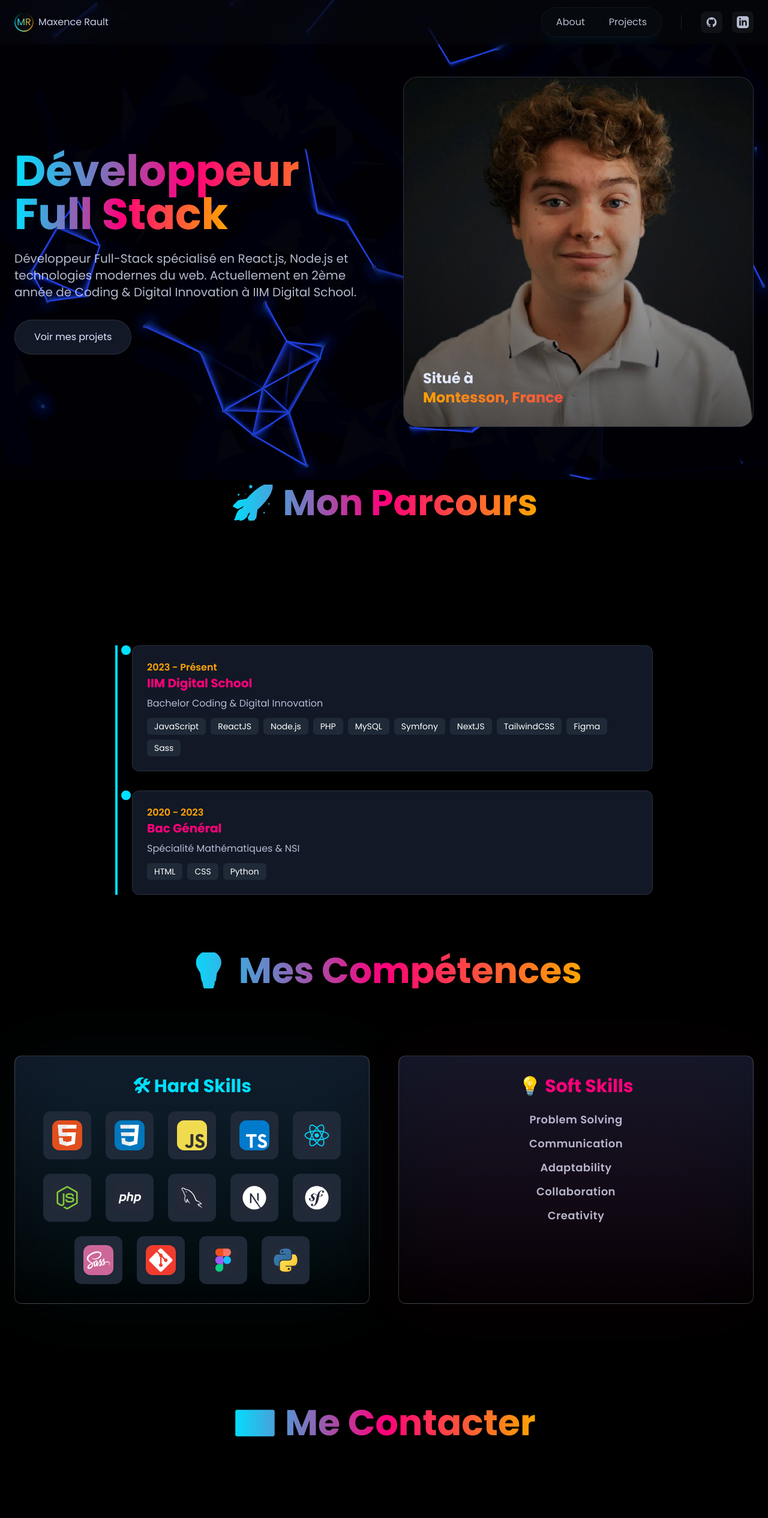
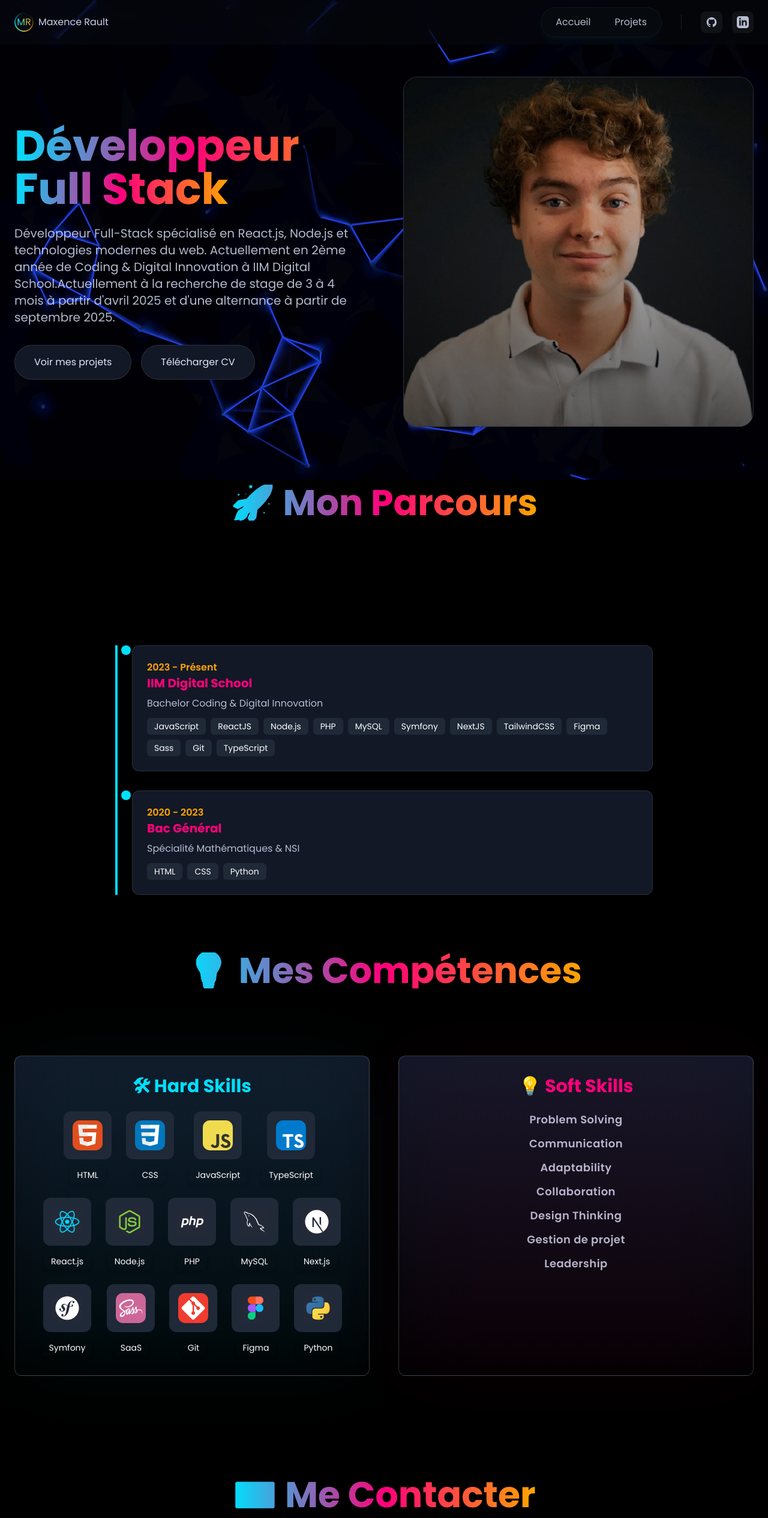
Before and after one commit to MaxenceRault/portfolio, a Next.js app: page / in a window 1280 px wide. Shown: the top 2531 px of the page at 60% size. Built offline with nearby package versions, Linux system fonts and the light colour scheme.

Commit message:
fix hover hardskill , localisation optionnel et Readme

```diff
--- a/components/Hero/hardSkill.tsx
+++ b/components/Hero/hardSkill.tsx
@@ -1,17 +1,10 @@
 "use client";
 import { motion } from "framer-motion";
 import Image from "next/image";
-import { useState } from "react";
 
 export default function HardSkill({ name, icon }: { name: string; icon: string }) {
-  const [isHovered, setIsHovered] = useState(false);
-
   return (
-    <motion.div
-      className="relative flex flex-col items-center"
-      onMouseEnter={() => setIsHovered(true)}
-      onMouseLeave={() => setIsHovered(false)}
-    >
+    <motion.div className="relative flex flex-col items-center">
       <motion.div
         className="w-20 h-20 p-3 rounded-xl bg-gray-800 flex items-center justify-center cursor-pointer border border-transparent"
         whileHover={{
@@ -23,18 +16,11 @@ export default function HardSkill({ name, icon }: { name: string; icon: string }
       >
         <Image src={icon} alt={name} width={50} height={50} />
       </motion.div>
-
-      {isHovered && (
-        <motion.span
-          initial={{ opacity: 0, y: 10 }}
-          animate={{ opacity: 1, y: 0 }}
-          exit={{ opacity: 0, y: 10 }}
-          transition={{ duration: 0.3 }}
-          className="mt-3 text-sm text-white bg-black px-3 py-1 rounded-md shadow-md"
-        >
-          {name}
-        </motion.span>
-      )}
+      <motion.span
+        className="mt-3 text-sm text-white bg-none px-3 py-1 rounded-md shadow-md"
+      >
+        {name}
+      </motion.span>
     </motion.div>
   );
 }
--- a/components/Hero/heroEducation.tsx
+++ b/components/Hero/heroEducation.tsx
@@ -6,7 +6,7 @@ const educationData = [
         year: "2023 - Présent",
         title: "IIM Digital School",
         description: "Bachelor Coding & Digital Innovation",
-        tech: ["JavaScript", "ReactJS", "Node.js", "PHP", "MySQL", "Symfony", "NextJS", "TailwindCSS", "Figma", "Sass"],
+        tech: ["JavaScript", "ReactJS", "Node.js", "PHP", "MySQL", "Symfony", "NextJS", "TailwindCSS", "Figma", "Sass", "Git", "TypeScript"]
     },
     {
         year: "2020 - 2023",
--- a/components/Hero/heroImage.tsx
+++ b/components/Hero/heroImage.tsx
@@ -35,7 +35,7 @@ export default function HeroImage() {
         />
         <div className="absolute inset-0 bg-gradient-to-t from-black/60 to-transparent" />
 
-        {/* Location Text */}
+        {/* Text de lcalisation ( optionnel )
         <motion.div
           initial={{ opacity: 0 }}
           animate={{ opacity: 1 }}
@@ -61,7 +61,7 @@ export default function HeroImage() {
               Montesson, France
             </motion.span>
           </div>
-        </motion.div>
+        </motion.div> */}
       </motion.div>
     </div>
   );
--- a/components/Hero/heroSkills.tsx
+++ b/components/Hero/heroSkills.tsx
@@ -8,7 +8,7 @@ const hardSkills = [
     { name: "CSS", icon: "/icons/CSS.svg" },
     { name: "JavaScript", icon: "/icons/JavaScript.svg" },
     { name: "TypeScript", icon: "/icons/TypeScript.svg" },
-    { name: "React", icon: "/icons/React-Dark.svg" },
+    { name: "React.js", icon: "/icons/React-Dark.svg" },
     { name: "Node.js", icon: "/icons/NodeJS-Dark.svg" },
     { name: "PHP", icon: "/icons/PHP-Dark.svg" },
     { name: "MySQL", icon: "/icons/MySQL-Dark.svg" },
@@ -25,7 +25,9 @@ const hardSkills = [
     "Communication",
     "Adaptability",
     "Collaboration",
-    "Creativity",
+    "Design Thinking",
+    "Gestion de projet",
+    "Leadership",
   ];
 
   return (
@@ -38,7 +40,7 @@ const hardSkills = [
         viewport={{ once: true }}
         className="relative bg-gradient-to-b from-gray-900 to-black p-8 rounded-xl shadow-lg border border-white/20"
       >
-        {/* Effet de lueur */}
+
         <div className="absolute inset-0 bg-primary/10 blur-3xl opacity-40"></div>
 
         <h2 className="text-3xl font-bold text-primary mb-6 text-center">🛠 Hard Skills</h2>
@@ -58,7 +60,7 @@ const hardSkills = [
         viewport={{ once: true }}
         className="relative bg-gradient-to-b from-gray-900 to-black p-8 rounded-xl shadow-lg border border-white/20"
       >
-        {/* Effet de lueur */}
+
         <div className="absolute inset-0 bg-secondary/10 blur-3xl opacity-40"></div>
 
         <h2 className="text-3xl font-bold text-secondary mb-6 text-center">💡 Soft Skills</h2>
--- a/components/Hero/heroText.tsx
+++ b/components/Hero/heroText.tsx
@@ -34,10 +34,14 @@ export default function HeroText() {
         transition={{ duration: 0.8, delay: 1.1 }}
         className="text-xl text-content/80 mb-8"
       >
-        Développeur Full-Stack spécialisé en React.js, Node.js et technologies modernes du web.
-        Actuellement en 2ème année de Coding & Digital Innovation à IIM Digital School.
+        Développeur Full-Stack spécialisé en React.js, Node.js et technologies
+        modernes du web. Actuellement en 2ème année de Coding & Digital
+        Innovation à IIM Digital School.Actuellement à la recherche de stage de
+        3 à 4 mois à partir d'avril 2025 et d'une alternance à partir de
+        septembre 2025.
       </motion.p>
 
+      <div className="flex space-x-4">
         <Link href="/projects">
           <motion.button
             initial={{ opacity: 0, y: 20 }}
@@ -52,6 +56,22 @@ export default function HeroText() {
             <div className="absolute inset-0 bg-gradient-to-r from-primary/10 to-tertiary/10 opacity-0 group-hover:opacity-100 transition-opacity" />
           </motion.button>
         </Link>
+
+        <Link href="/pdf/Maxence_Rault_CV.pdf" download target="_blank">
+          <motion.button
+            initial={{ opacity: 0, y: 20 }}
+            animate={{ opacity: 1, y: 0 }}
+            transition={{ duration: 0.8, delay: 1.2 }}
+            whileHover={{ scale: 1.05, transition: { duration: 0.2 } }}
+            className="relative overflow-hidden px-8 py-4 rounded-full bg-surface border border-white/10 hover:border-primary/30 transition-all group"
+          >
+            <span className="text-content group-hover:text-primary transition-colors">
+              Télécharger CV
+            </span>
+            <div className="absolute inset-0 bg-gradient-to-r from-primary/10 to-tertiary/10 opacity-0 group-hover:opacity-100 transition-opacity" />
+          </motion.button>
+        </Link>
+      </div>
     </motion.div>
   );
 }
--- a/components/navbar.tsx
+++ b/components/navbar.tsx
@@ -6,10 +6,8 @@ import { GithubIcon, LinkedInIcon } from "./social-icons";
 import { Bars3Icon, XMarkIcon } from "@heroicons/react/24/outline";
 
 const navItems = [
-  { name: "About", href: "/" },
-  { name: "Projects", href: "/projects" },
-
-
+  { name: "Accueil", href: "/" },
+  { name: "Projets", href: "/projects" },
 ];
 
 const socialLinks = {
@@ -60,6 +58,7 @@ export default function Navbar() {
                 href={socialLinks.github}
                 className="p-2 rounded-lg bg-white/5 hover:bg-primary/10
                 transition-colors group"
+                target="_blank"
               >
                 <GithubIcon
                   className="h-5 w-5 text-content/80
@@ -70,6 +69,7 @@ export default function Navbar() {
                 href={socialLinks.linkedin}
                 className="p-2 rounded-lg bg-white/5 hover:bg-primary/10
                 transition-colors group"
+                target="_blank"
               >
                 <LinkedInIcon
                   className="h-5 w-5 text-content/80
--- a/hooks/particle.tsx
+++ b/hooks/particle.tsx
@@ -17,9 +17,9 @@ class Particle {
       x: (Math.random() - 0.5) * 2,
       y: (Math.random() - 0.5) * 2
     };
-    this.radius = Math.random() * 2.2 + 1.2; // Légère augmentation de la taille
-    this.color = `rgba(20, 40, 100, 0.95)`; // Bleu nuit légèrement plus clair
-    this.glowColor = `rgba(50, 120, 255, 0.9)`; // Lueur plus intense
+    this.radius = Math.random() * 2.2 + 1.2;
+    this.color = `rgba(20, 40, 100, 0.95)`; // Bleu nuit
+    this.glowColor = `rgba(50, 120, 255, 0.9)`;
   }
 
   update(ctx: CanvasRenderingContext2D) {
@@ -39,7 +39,7 @@ class Particle {
     ctx.fillStyle = this.color;
     ctx.fill();
 
-    ctx.shadowBlur = 0; // Désactiver après chaque particule
+    ctx.shadowBlur = 0;
   }
 }
 
@@ -52,7 +52,7 @@ export function ParticleCanvas() {
     }
 
     // Effet de traînée plus clair et plus contrasté
-    ctx.fillStyle = 'rgba(5, 5, 15, 0.12)'; // Fond légèrement plus lumineux
+    ctx.fillStyle = 'rgba(5, 5, 15, 0.12)';
     ctx.fillRect(0, 0, ctx.canvas.width, ctx.canvas.height);
 
     // Mise à jour et affichage des particules
@@ -63,7 +63,7 @@ export function ParticleCanvas() {
 
     // Création des lignes de connexion avec effet lumineux renforcé
     ctx.lineWidth = 1.8;
-    ctx.strokeStyle = 'rgba(40, 75, 255, 0.6)'; // Bleu plus intense pour les connexions
+    ctx.strokeStyle = 'rgba(40, 75, 255, 0.6)';
     for (let i = 0; i < particles.current.length; i++) {
       for (let j = i; j < particles.current.length; j++) {
         const dx = particles.current[i].x - particles.current[j].x;
```
Also changed, not shown: 2 other files (tests, documents, lock files or other folders). Lines whose indentation alone changed are shown as unchanged.
